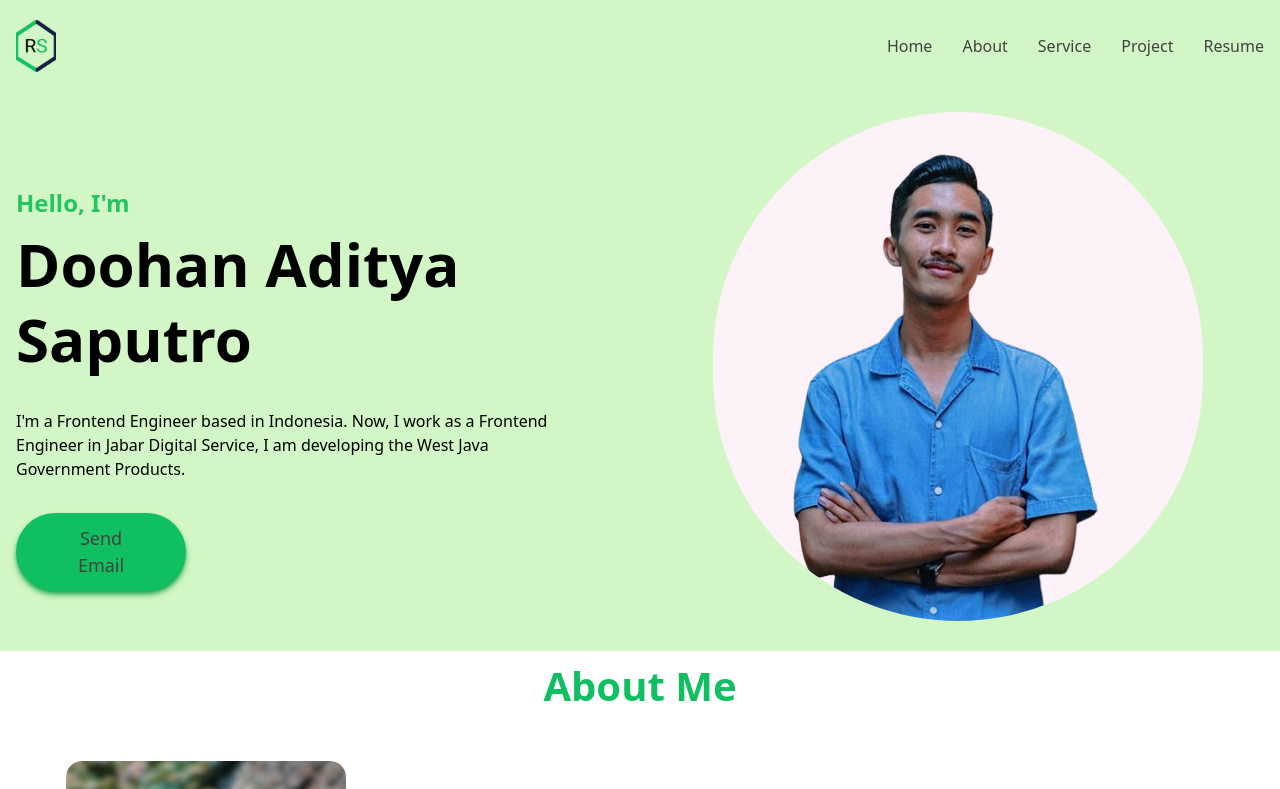
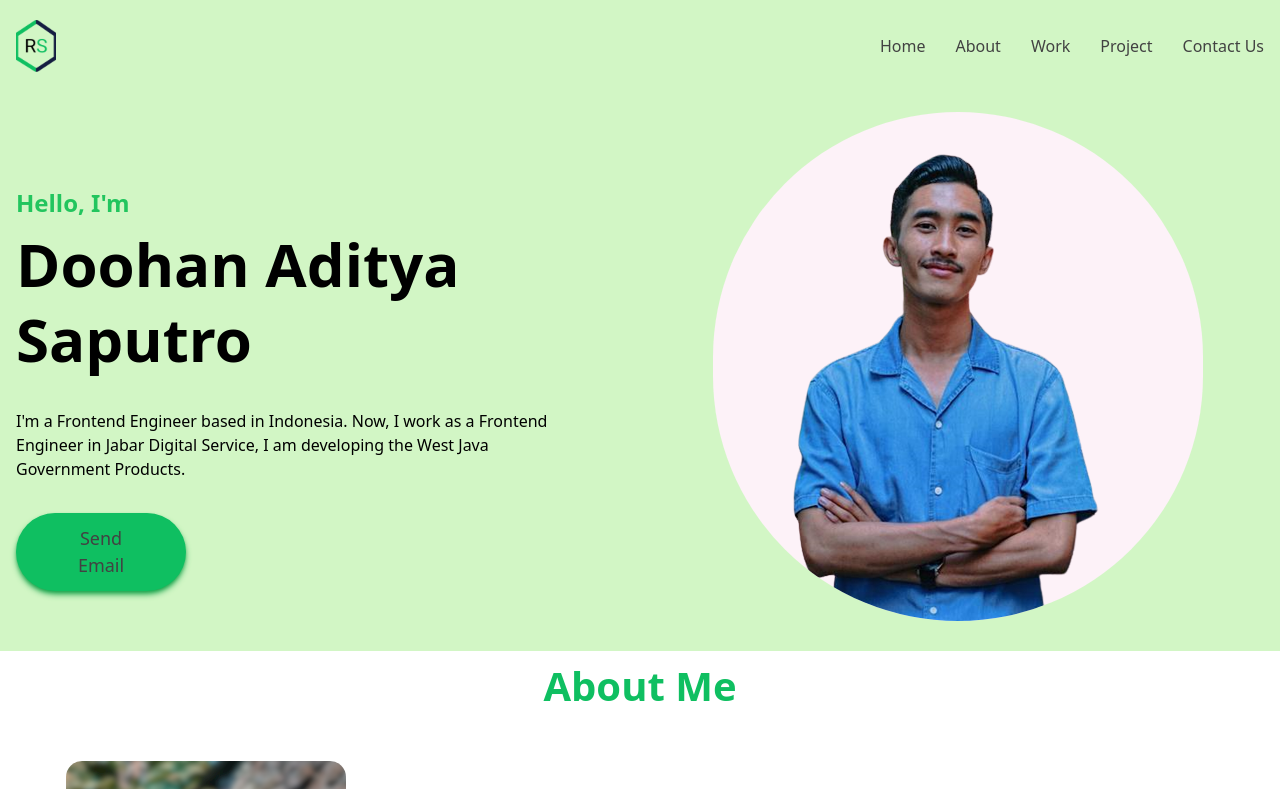
Before and after one commit to doohanas/doohanaditya, a Nuxt app: page / in a window 1280 px wide. Shown: the top 789 px of the page. Built offline with nearby package versions, Linux system fonts and the light colour scheme.

Commit message:
chore (router): add config router option

```diff
--- a/components/About/index.vue
+++ b/components/About/index.vue
@@ -1,5 +1,6 @@
 <template>
   <section
+    id="äbout"
     class="flex flex-col items-center justify-center gap-10 lg:gap-[50px]"
   >
     <h1
--- a/components/ContactUs/index.vue
+++ b/components/ContactUs/index.vue
@@ -1,5 +1,5 @@
 <template>
-  <section>
+  <section id="contact-us">
     <picture>
       <source type="image/webp" srcset="~/assets/images/contact-me.webp" />
       <img
--- a/components/Project/index.vue
+++ b/components/Project/index.vue
@@ -1,5 +1,5 @@
 <template>
-  <section class="grid min-h-[500px] grid-cols-1 gap-5 md:gap-16">
+  <section id="project" class="grid min-h-[500px] grid-cols-1 gap-5 md:gap-16">
     <h1
       class="text-center font-sans text-[40px] font-bold leading-[56px] text-green-200"
     >
--- a/components/TheHeroBanner/index.vue
+++ b/components/TheHeroBanner/index.vue
@@ -1,5 +1,5 @@
 <template>
-  <section class="min-h-[529px] w-full md:min-h-[256px]">
+  <section id="home" class="min-h-[529px] w-full md:min-h-[256px]">
     <TheContainer class="flex flex-col gap-6 md:flex-row-reverse">
       <div class="w-full items-center">
         <img
--- a/components/Work/index.vue
+++ b/components/Work/index.vue
@@ -1,5 +1,5 @@
 <template>
-  <section class="flex min-h-[350px] flex-col gap-10">
+  <section id="work" class="flex min-h-[350px] flex-col gap-10">
     <h1
       class="text-center font-sans text-[40px] font-bold leading-[30px] text-green-200"
     >
--- a/utils/index.js
+++ b/utils/index.js
@@ -2,27 +2,27 @@ export const NAVBAR_LINKS = [
   {
     id: 1,
     title: "Home",
-    link: "/home",
+    link: "#home",
   },
   {
     id: 2,
     title: "About",
-    link: "/about",
+    link: "#about",
   },
   {
     id: 3,
-    title: "Service",
-    link: "/service",
+    title: "Work",
+    link: "#work",
   },
   {
     id: 4,
     title: "Project",
-    link: "/project",
+    link: "#project",
   },
   {
     id: 5,
-    title: "Resume",
-    link: "/resume",
+    title: "Contact Us",
+    link: "#contact-us",
   },
 ]
 
```
Also changed, not shown: app/router.options.ts (added, +8 -0 lines).
